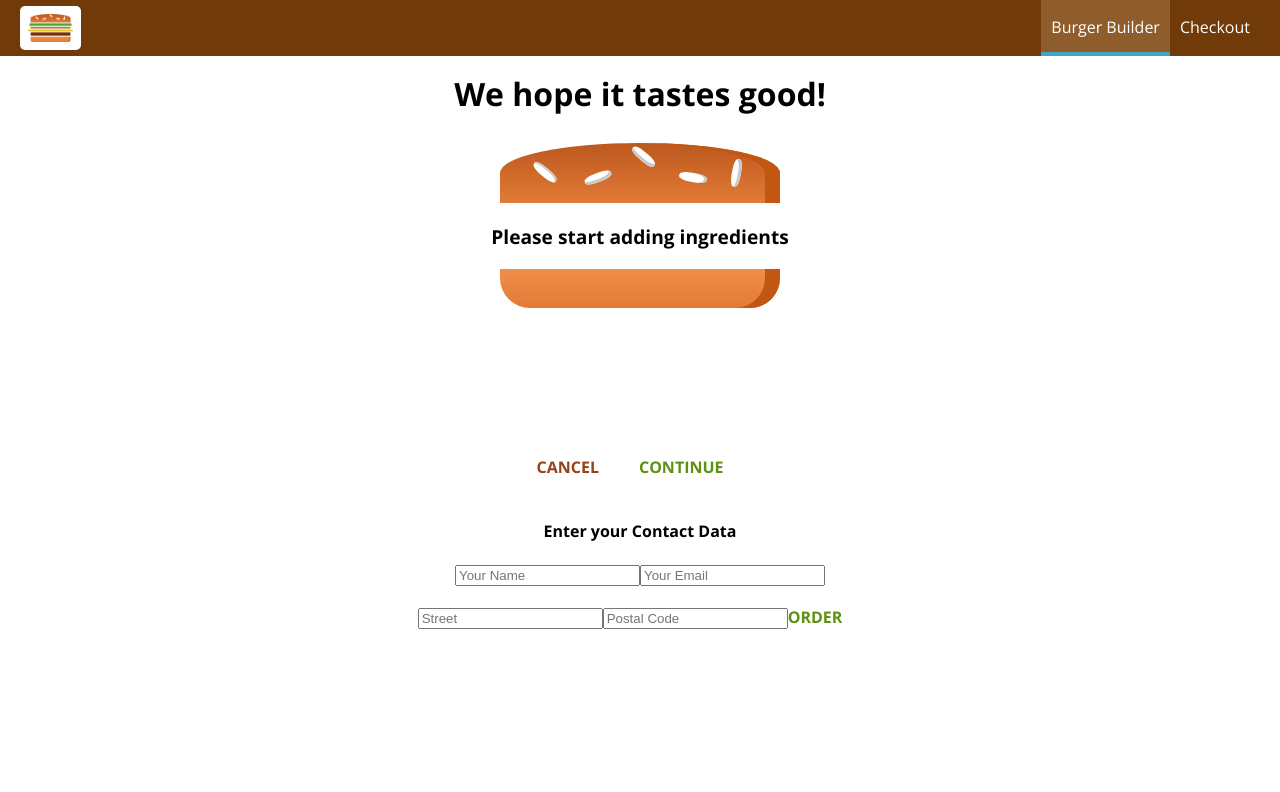
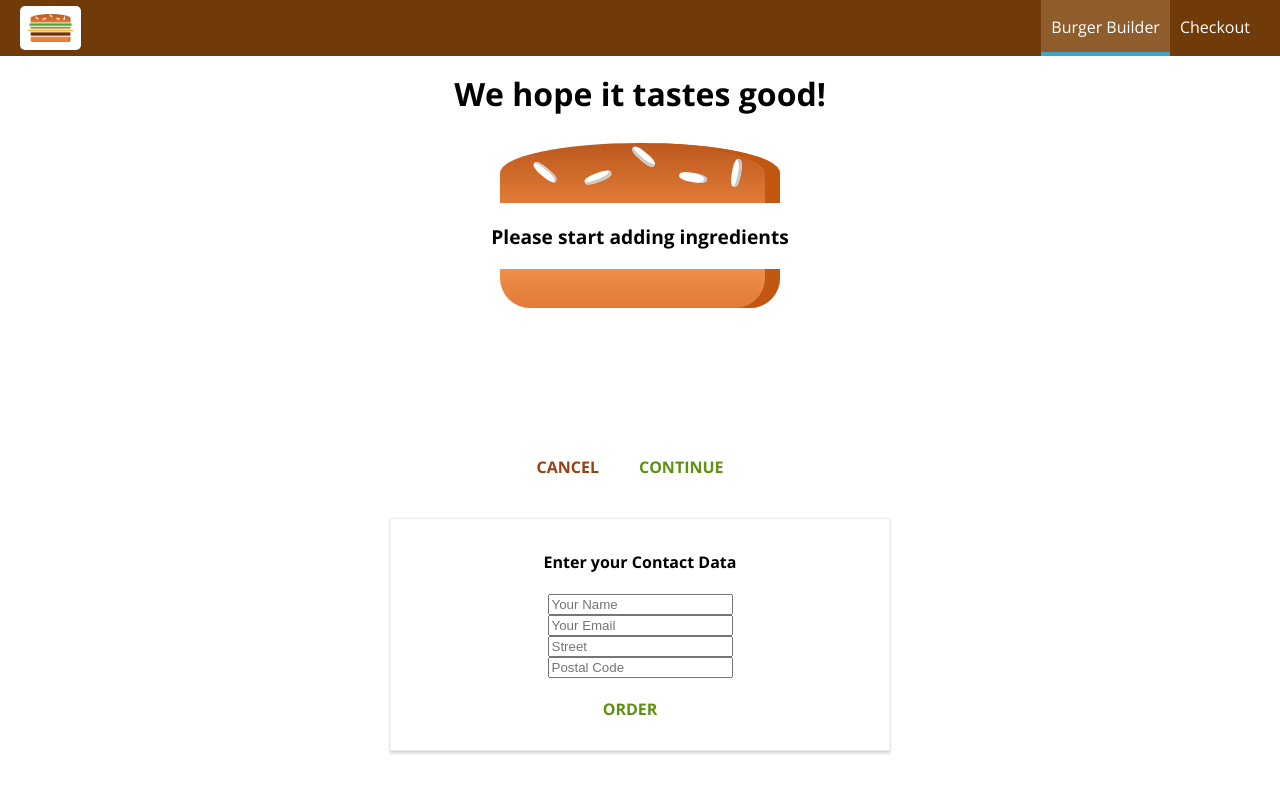
Before and after one commit to vnctwong/react-burger, a React app: page /checkout in a window 1280 px wide. Both pictures are taken after a click on the button "CONTINUE". Shown: the top 792 px of the page. Built offline with nearby package versions, Linux system fonts and the light colour scheme.

Commit message:
styling for contact data cmpo

```diff
--- a/src/containers/Checkout/ContactData/ContactData.css
+++ b/src/containers/Checkout/ContactData/ContactData.css
@@ -2,6 +2,17 @@
   margin: 20px auto;
   width:  80%;
   text-align: center;
+  box-shadow: 0 2px 3px #ccc;
+  border: 1px solid #eee;
+  padding: 10px;
+  box-sizing: border-box;
+  display: flex;
+  flex-flow: column wrap;
+  align-items: center;
+}
+
+.Input {
+  display: block;
 }
 
 @media (min-width: 600px) {
--- a/src/containers/Checkout/ContactData/ContactData.js
+++ b/src/containers/Checkout/ContactData/ContactData.js
@@ -16,12 +16,12 @@ class ContactData extends Component {
   render() {
     return (
       <div className={classes.ContactData} >
-        <h4> Enter your Contact Data</h4>
+        <h4>Enter your Contact Data</h4>
         <form>
-          <input type='text' name='name' placeholder='Your Name' />
-          <input type='email' name='email' placeholder='Your Email' />
-          <input type='text' name='street' placeholder='Street' />
-          <input type='text' name='postal' placeholder='Postal Code' />
+          <input className={classes.Input} type='text' name='name' placeholder='Your Name' />
+          <input className={classes.Input} type='email' name='email' placeholder='Your Email' />
+          <input className={classes.Input} type='text' name='street' placeholder='Street' />
+          <input className={classes.Input} type='text' name='postal' placeholder='Postal Code' />
           <Button btnType='Success'>ORDER</Button>
         </form>
       </div>
```
